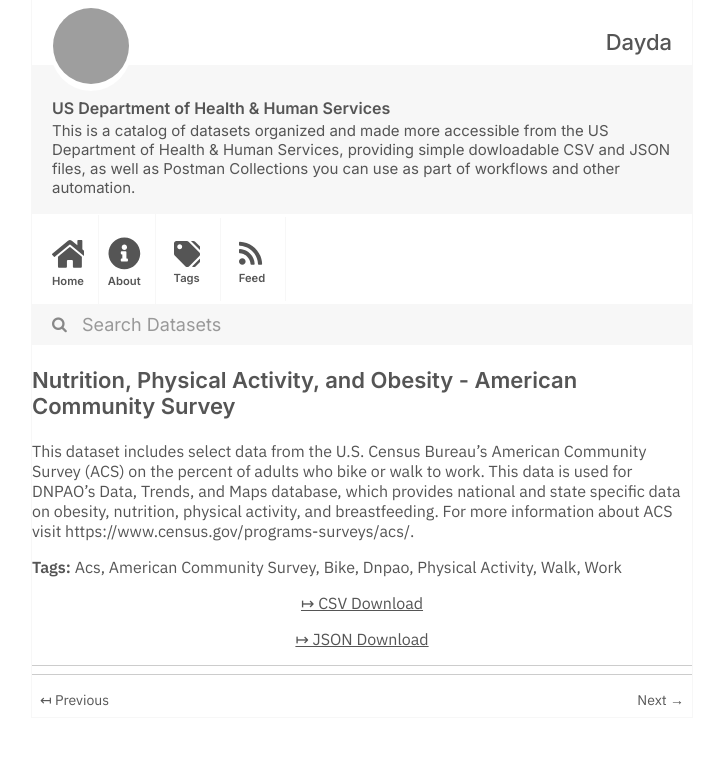
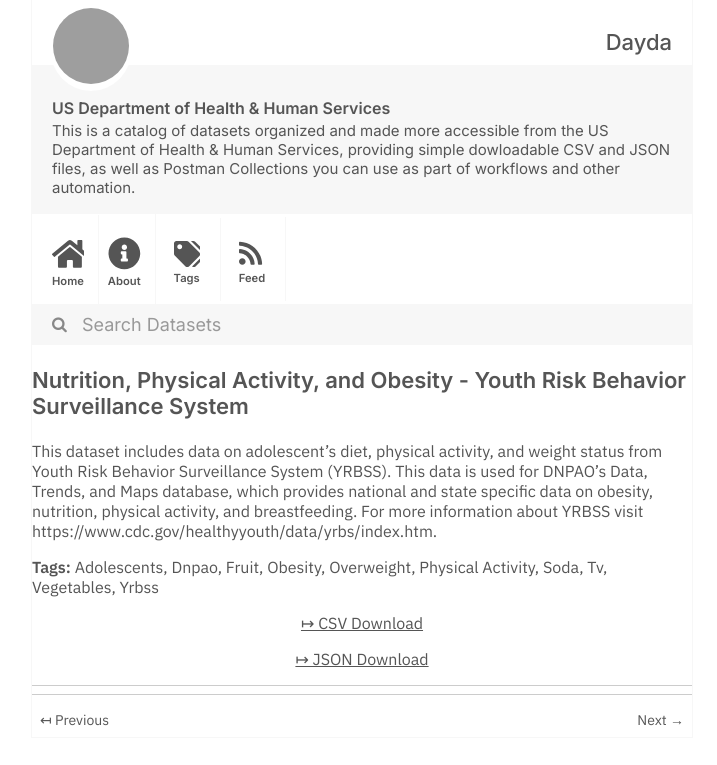
Before and after one commit to dayda-entities/us-department-of-health-and-human-services, a Jekyll site: the page built from _posts/2020-11-10-nutrition-physical-activity-an.md, in a window 1280 px wide, cut to the strip 0-765 px from the top of the page. Shown: the whole strip, without its empty margins (278-995 px from the left). Built offline with Jekyll 4.4.1, drawn with Linux system fonts in a browser that asks for light colours; grey boxes are pictures that could not be loaded.

Commit message:
Publish Data

```diff
--- a/_posts/2020-11-10-nutrition-physical-activity-an.md
+++ b/_posts/2020-11-10-nutrition-physical-activity-an.md
@@ -1,21 +1,26 @@
 ---
-title: 'Nutrition, Physical Activity, and Obesity - American Community Survey'
-created: '2020-11-10T16:18:28.833922'
-modified: '2021-04-21T22:47:27.547561'
+title: >-
+  Nutrition, Physical Activity, and Obesity - Youth Risk Behavior Surveillance
+  System
+created: '2020-11-10T16:18:09.350845'
+modified: '2021-04-25T14:45:02.696668'
 state: active
 type: dataset
 tags:
-  - Acs
-  - American Community Survey
-  - Bike
+  - Adolescents
   - Dnpao
+  - Fruit
+  - Obesity
+  - Overweight
   - Physical Activity
-  - Walk
-  - Work
+  - Soda
+  - Tv
+  - Vegetables
+  - Yrbss
 groups: []
-csv_url: 'https://data.cdc.gov/api/views/8mrp-rmkw/rows.csv?accessType=DOWNLOAD'
-json_url: 'https://data.cdc.gov/api/views/8mrp-rmkw/rows.json?accessType=DOWNLOAD'
+csv_url: 'https://data.cdc.gov/api/views/vba9-s8jp/rows.csv?accessType=DOWNLOAD'
+json_url: 'https://data.cdc.gov/api/views/vba9-s8jp/rows.json?accessType=DOWNLOAD'
 layout: post
 
 ---
-This dataset includes select data from the U.S. Census Bureau's American Community Survey (ACS) on the percent of adults who bike or walk to work. This data is used for DNPAO's Data, Trends, and Maps database, which provides national and state specific data on obesity, nutrition, physical activity, and breastfeeding. For more information about ACS visit https://www.census.gov/programs-surveys/acs/.
+This dataset includes data on adolescent's diet, physical activity, and weight status from Youth Risk Behavior Surveillance System (YRBSS). This data is used for DNPAO's Data, Trends, and Maps database, which provides national and state specific data on obesity, nutrition, physical activity, and breastfeeding. For more information about YRBSS visit https://www.cdc.gov/healthyyouth/data/yrbs/index.htm.
```
